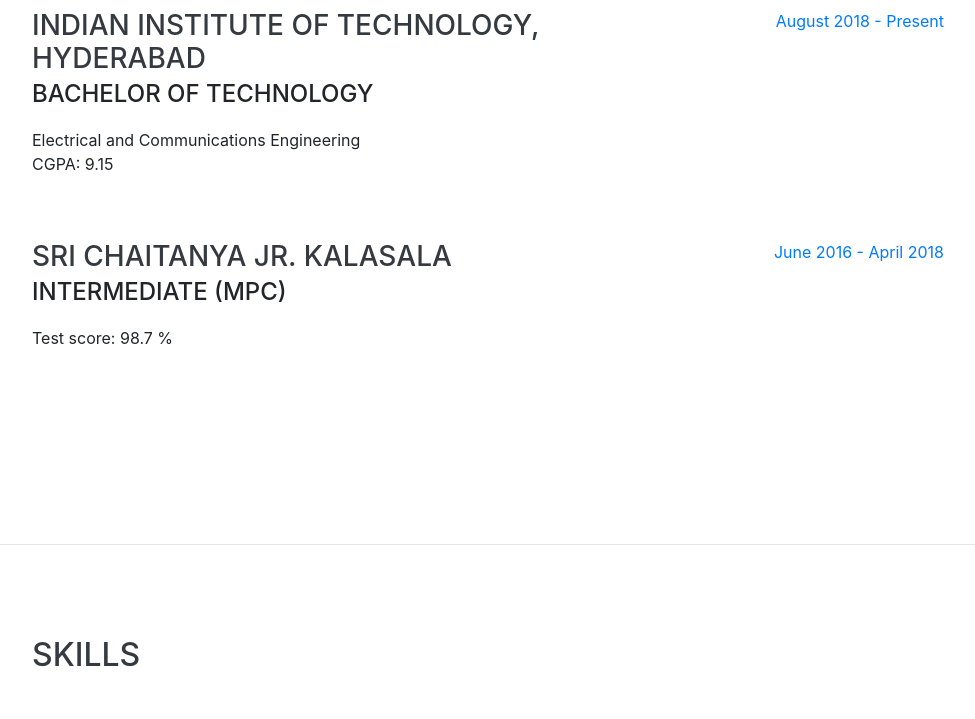
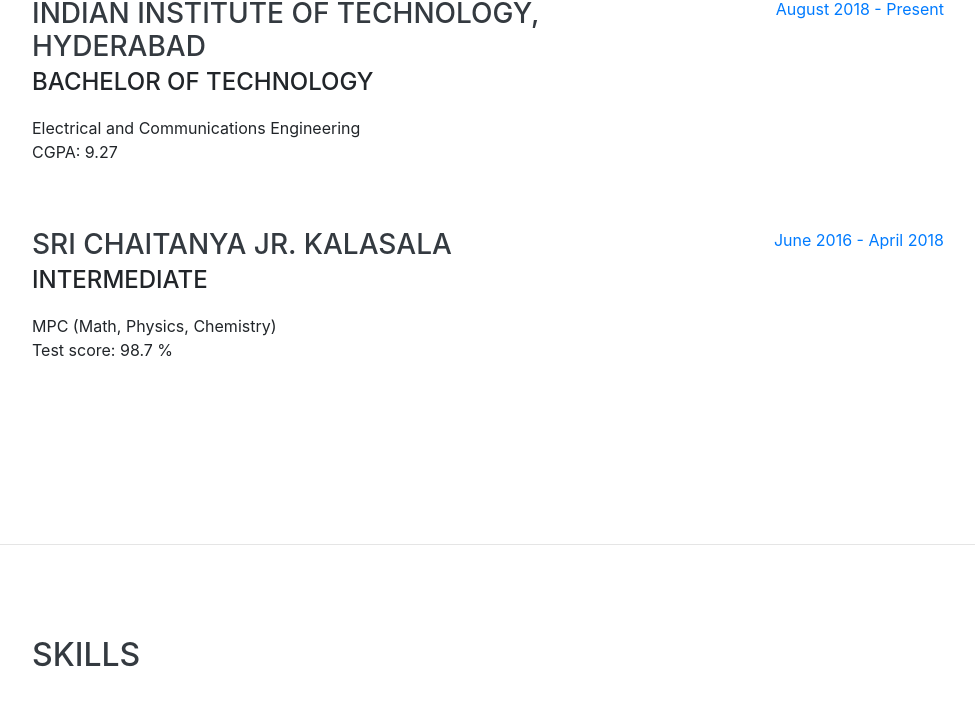
Before and after one commit to Mastan1301/Portfolio, a website with bundled scripts: page index.html in a window 1280 px wide. Shown: the part 1057-1776 px from the top of the page, without its empty margins (288-1263 px from the left). Built offline with nearby package versions, Linux system fonts and the light colour scheme; a web font is replaced by a local one.

Commit message:
Fix a typo

```diff
--- a/index.html
+++ b/index.html
@@ -104,7 +104,7 @@
                         <h3 class="mb-0">Indian Institute of Technology, Hyderabad</h3>
                         <div class="subheading mb-3">Bachelor of Technology</div>
                         <div>Electrical and Communications Engineering</div>
-                        <p>CGPA: 9.15</p>
+                        <p>CGPA: 9.27</p>
                     </div>
                     <div class="resume-date text-md-right">
                         <span class="text-primary">August 2018 - Present</span>
@@ -114,7 +114,8 @@
                 <div class="resume-item d-flex flex-column flex-md-row justify-content-between">
                     <div class="resume-content">
                         <h3 class="mb-0">Sri Chaitanya Jr. Kalasala</h3>
-                        <div class="subheading mb-3">Intermediate (MPC)</div>
+                        <div class="subheading mb-3">Intermediate</div>
+                        <div>MPC (Math, Physics, Chemistry)</div>
                         <p>Test score: 98.7 %</p>
                     </div>
                     <div class="resume-date text-md-right">
```
